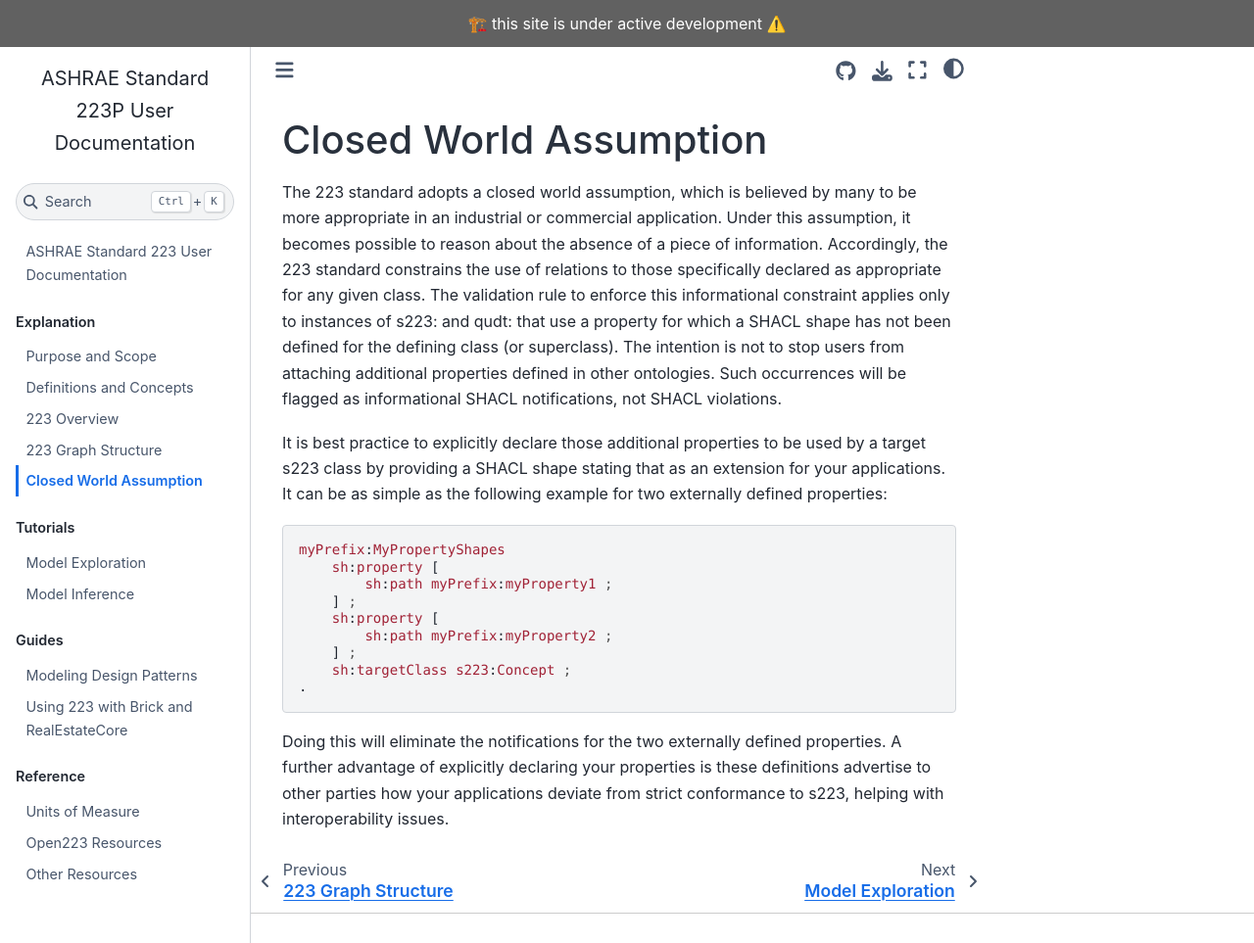
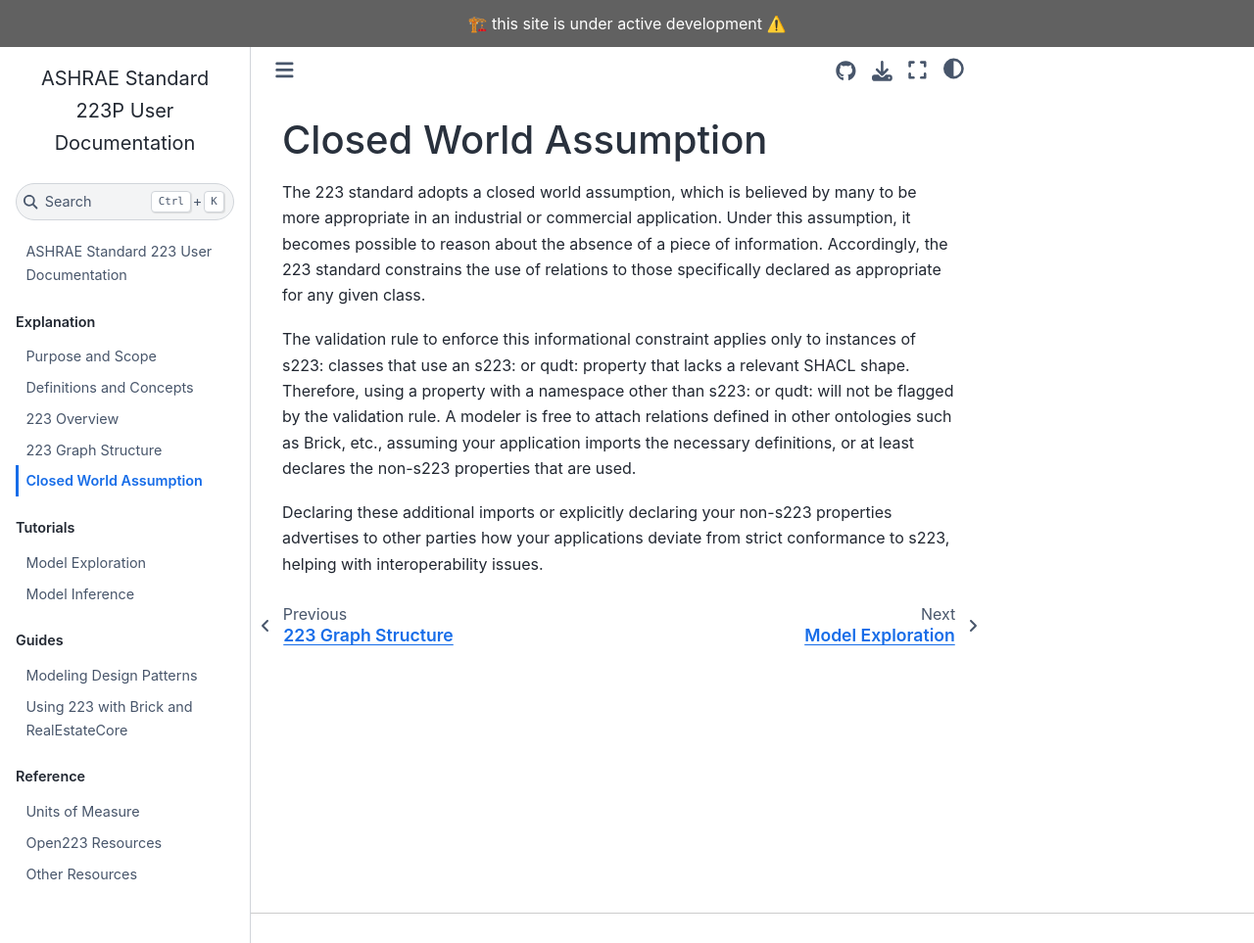
Before and after one commit to open223/docs.open223.info, a Jupyter Book: the page built from explanation/closed_world_assumption.md, in a window 1280 px wide and 963 px high. Shown: the whole window at 98% size. Built offline with Jupyter Book 1.0.4 settings and Sphinx 7.4.7 and the Sphinx Book theme 1.1.4, drawn with Linux system fonts in a browser that asks for light colours.

Commit message:
Clarified the closed world validation explanation.

````diff
--- a/explanation/closed_world_assumption.md
+++ b/explanation/closed_world_assumption.md
@@ -1,20 +1,10 @@
 (closed-world)=
 # Closed World Assumption
 
-The 223 standard adopts a closed world assumption, which is believed by many to be more appropriate in an industrial or commercial application. Under this assumption, it becomes possible to reason about the absence of a piece of information. Accordingly, the 223 standard constrains the use of relations to those specifically declared as appropriate for any given class. The validation rule to enforce this informational constraint applies only to instances of s223: and qudt: that use a property for which a SHACL shape has not been defined for the defining class (or superclass). The intention is not to stop users from attaching additional properties defined in other ontologies. Such occurrences will be flagged as informational SHACL notifications, not SHACL violations.
+The 223 standard adopts a closed world assumption, which is believed by many to be more appropriate in an industrial or commercial application. Under this assumption, it becomes possible to reason about the absence of a piece of information. Accordingly, the 223 standard constrains the use of relations to those specifically declared as appropriate for any given class.
 
-It is best practice to explicitly declare those additional properties to be used by a target s223 class by providing a SHACL shape stating that as an extension for your applications. It can be as simple as the following example for two externally defined properties:
+The validation rule to enforce this informational constraint applies only to instances of s223: classes that use an s223: or qudt: property that lacks a relevant SHACL shape.
+Therefore, using a property with a namespace other than s223: or qudt: will not be flagged by the validation rule. A modeler is free to attach relations defined in other ontologies such as Brick, etc., assuming your application
+imports the necessary definitions, or at least declares the non-s223 properties that are used.
 
-```ttl
-myPrefix:MyPropertyShapes
-    sh:property [
-        sh:path myPrefix:myProperty1 ;
-    ] ;
-    sh:property [
-        sh:path myPrefix:myProperty2 ;
-    ] ;
-    sh:targetClass s223:Concept ;
-.
-```
-
-Doing this will eliminate the notifications for the two externally defined properties. A further advantage of explicitly declaring your properties is these definitions advertise to other parties how your applications deviate from strict conformance to s223, helping with interoperability issues.
+Declaring these additional imports or explicitly declaring your non-s223 properties advertises to other parties how your applications deviate from strict conformance to s223, helping with interoperability issues.
````
